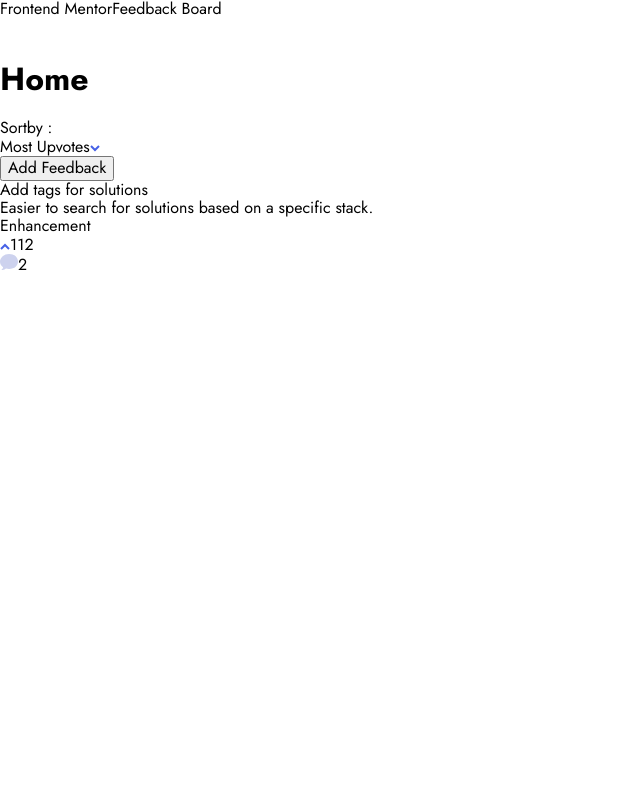
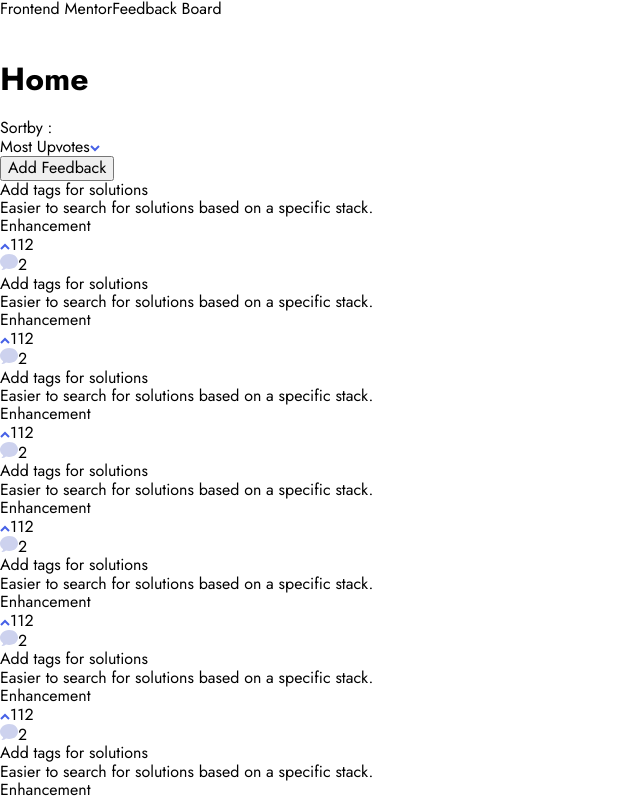
Before and after one commit to cursedxp/product-feedback-app, a React (Create React App) app: page / in a window 1280 px wide. Shown: the top 800 px of the page, without its empty margins (0-640 px from the left). Built offline with nearby package versions, Linux system fonts and the light colour scheme.

Commit message:
List Feedbacks on home page

```diff
--- a/src/pages/Home/Home.jsx
+++ b/src/pages/Home/Home.jsx
@@ -1,12 +1,35 @@
+import { useSelector, useDispatch } from "react-redux";
 import Feedback from "../../components/Feedback/Feedback";
 import Filter from "../../components/Filter/Filter";
+import { useEffect } from "react";
+import { getData } from "../../data/dataSlice";
 
 export default function Home() {
+  // Select the data slice of the Redux store
+  const feedbacks = useSelector((state) => {
+    return state.data;
+  });
+
+  // Get the productRequests array from the feedbacks data, or use an empty array if it doesn't exist
+  const requests = feedbacks?.data?.productRequests || [];
+  // Get the dispatch function from the useDispatch hook
+  const dispatch = useDispatch();
+
+  // Render a Feedback component for each request in the productRequests array
+  const feedback = requests.map((request) => {
+    return <Feedback request={request} key={request.id} />;
+  });
+
+  useEffect(() => {
+    // Dispatch the getData action creator function to get the data from the server and update the Redux store
+    dispatch(getData());
+  }, [dispatch]);
+
   return (
     <div>
       <h1>Home</h1>
       <Filter />
-      <Feedback />
+      {feedback}
     </div>
   );
 }
```
